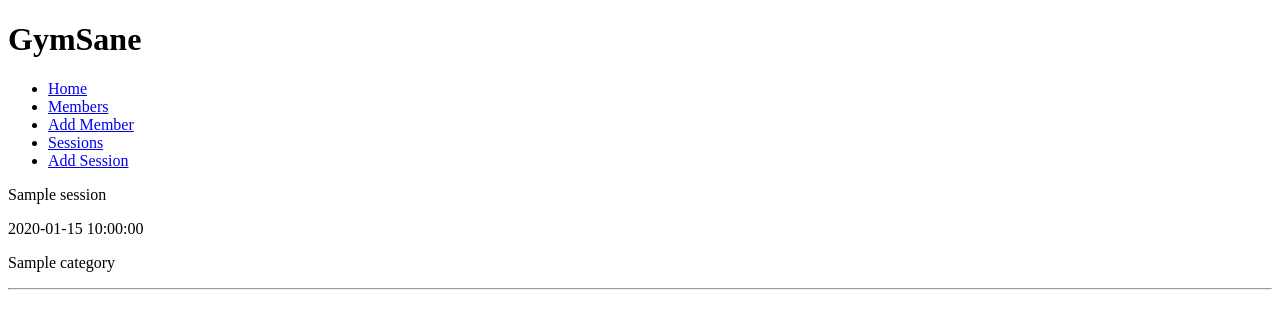
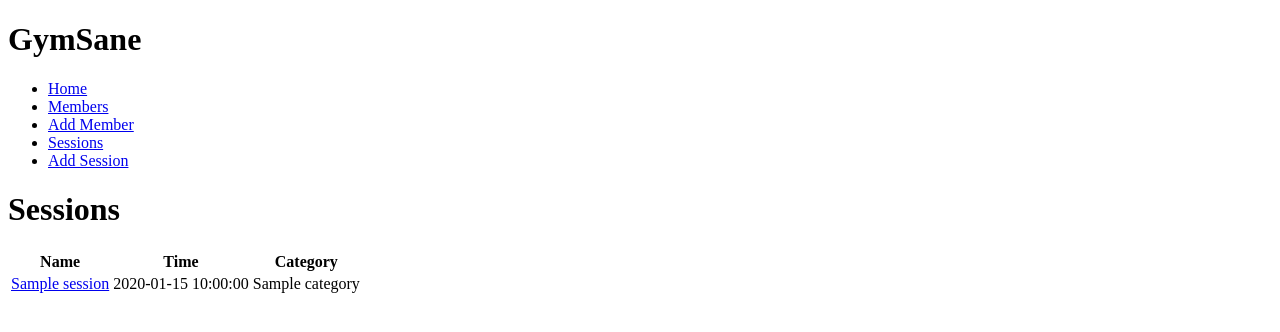
Before and after one commit to sf-adams/gym_sane, a Flask app: page /sessions in a window 1280 px wide. Shown: the top 332 px of the page. Run offline with Flask 2, Linux system fonts and the light colour scheme; a database or web service that is not in the repository returns one stand-in record (values such as "Sample title"); some libraries are stand-ins or nearby versions.

Commit message:
Sessions Pages Modified
Sessions now shows a tabled list of all the sessions in the GymSane system. Each name is a hyperlink, which will allow the user to click on any given name and be able to view the details and members that are signed up. There is also an Edit button, that will allow the user to change any details regarding the session.

```diff
--- a/controllers/sessions_controller.py
+++ b/controllers/sessions_controller.py
@@ -2,6 +2,9 @@ from flask import Blueprint, render_template, request, redirect
 
 from models.session import Session
 import repositories.session_repository as session_repository
+
+from models.member import Member
+import repositories.member_repository as member_repository
 
 sessions_blueprint = Blueprint("sessions", __name__)
 
@@ -11,6 +14,13 @@ def sessions():
     title = "Sessions"
     sessions = session_repository.select_all()
     return render_template("sessions/index.html", title=title, sessions=sessions)
+
+# SHOW
+@sessions_blueprint.route("/sessions/<id>", methods=['GET'])
+def show(id):
+    session = session_repository.select(id)
+    members = member_repository.sessions(session)
+    return render_template("sessions/show.html", session=session, members=members)
 
 # NEW
 @sessions_blueprint.route("/sessions/new")
--- a/repositories/session_repository.py
+++ b/repositories/session_repository.py
@@ -1,6 +1,6 @@
-from pdb import run
 from db.run_sql import run_sql
 from models.session import Session
+from models.member import Member
 
 # CREATE
 def save(session):
@@ -42,3 +42,17 @@ def delete(id):
     sql = "DELETE FROM sessions where id = %s"
     values = [id]
     run_sql(sql, values)
+
+# BRIDGE
+def members(session):
+    members = []
+
+    sql = "SELECT members.* FROM members INNER JOIN attendances ON attendances.member_id = members.id WHERE session_id = %s"
+    values = [session.id]
+    results = run_sql(sql, values)
+
+    for row in results:
+        member = Member(row['first_name'], row['last_name'], row['age'], row['category'], row['id'])
+        members.append(member)
+
+    return members
--- a/templates/members/show.html
+++ b/templates/members/show.html
@@ -2,7 +2,7 @@
 {% block content %}
 
   <div>
-    <p>{{ member.first_name }} {{ member.last_name }}</p>
+    <h3>{{ member.first_name }} {{ member.last_name }}</h3>
     <hr>
     <p>{{ member.age }} years old</p>
     <p>{{ member.category }}</p>
--- a/templates/sessions/index.html
+++ b/templates/sessions/index.html
@@ -1,15 +1,22 @@
 {% extends "base.html" %}
+
 {% block content %}
+<h1>Sessions</h1>
 
+<table>
+    <tr>
+        <th>Name</th>
+        <th>Time</th>
+        <th>Category</th>
+    </tr>
     {% for session in sessions %}
-        <div>
-            <section>
-                <p>{{ session.name }}</p>
-                <p>{{ session.time }}</p>
-                <p>{{ session.category }}</p>
-            </section>
-            <hr>
-        </div>
+    <tr>
+        <td><a href="/sessions/{{ session.id }}">{{ session.name }}</a></td>
+        <td>{{ session.time }}</td>
+        <td>{{ session.category }}</td>
+    </tr>
     {% endfor %}
 
+</table>
+
 {% endblock %}
```
Also changed, not shown: templates/sessions/show.html (added, +20 -0 lines).
